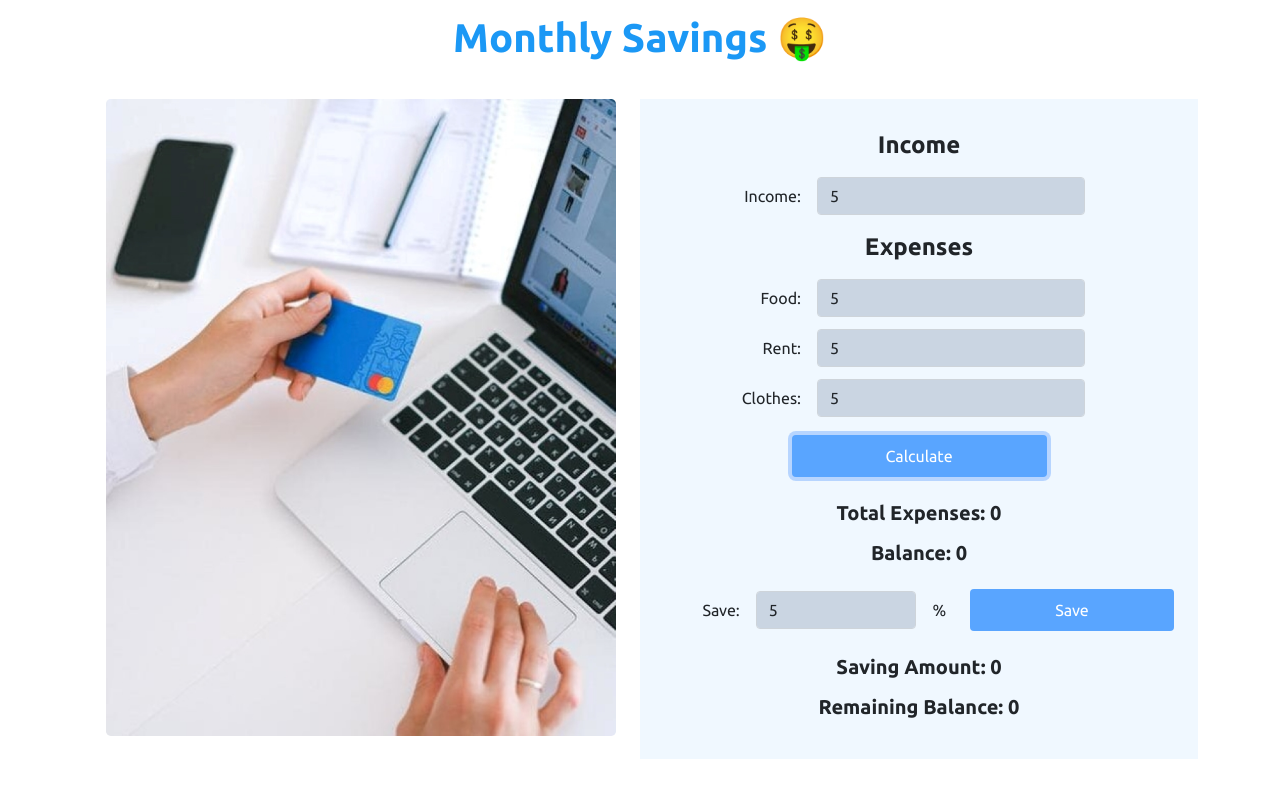
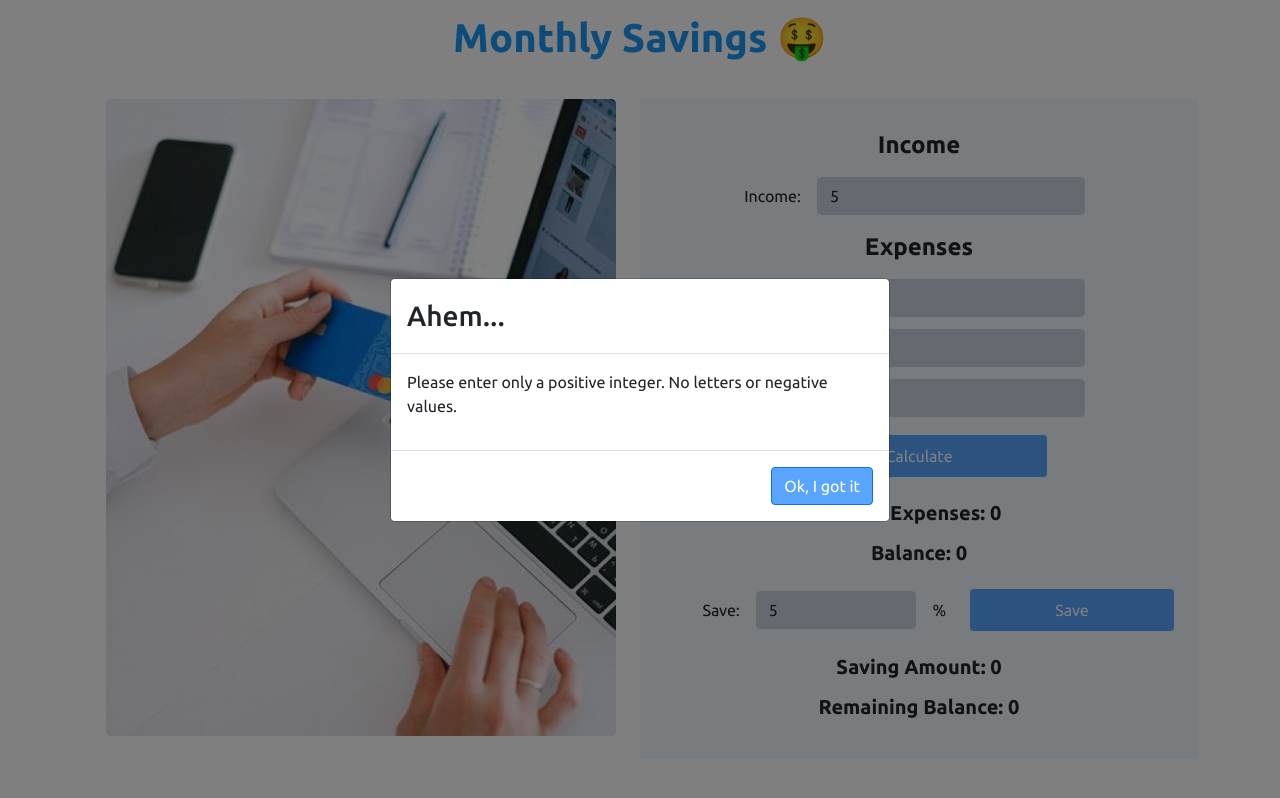
Before and after one commit to codecatalystPratyush/money-master, a plain HTML site: page index.html in a window 1280 px wide. Both pictures are taken after typing "5", "5", "5", "5", "5" into the empty fields and a click on the button "Calculate". Drawn offline with nearby package versions, Linux system fonts and the light colour scheme.

Commit message:
error modal added

```diff
--- a/index.html
+++ b/index.html
@@ -62,6 +62,16 @@
                 <h5 class="fw-bold my-3">Remaining Balance: <span id="remaining-balance">0</span></h5>
             </div>
         </section>
+
+        <div class="modal fade" id="modal-ahem" data-bs-backdrop="static" data-bs-keyboard="false" tabindex="-1" aria-labelledby="staticBackdropLabel" aria-hidden="true">
+            <div class="modal-dialog modal-dialog-centered">
+                <div class="modal-content">
+                    <div class="modal-header"><h3 class="modal-title" id="staticBackdropLabel">Ahem...</h3></div>
+                    <div class="modal-body"><p>Please enter only a positive integer. No letters or negative values.</p></div>
+                    <div class="modal-footer"><button type="button" class="btn btn-primary" data-bs-dismiss="modal">Ok, I got it</button></div>
+                </div>
+            </div>
+        </div>
     </main>
 </body>
 </html>
--- a/js/main.js
+++ b/js/main.js
@@ -3,12 +3,12 @@ window.addEventListener('load', () => {
         const values = [invalid('income'), invalid('food'), invalid('rent'), invalid('clothes')];
 
         if (values[0] == 'invalid' || values[1] == 'invalid' || values[2] == 'invalid' || values[3] == 'invalid') {
-            // error modal
+            showError();
         } else {
             const expenses = values[1] + values[2] + values[3];
 
             if (expenses > values[0]) {
-                // error modal
+                showError();
             } else {
                 document.getElementById('total-expenses').innerText = expenses;
                 document.getElementById('balance').innerText = values[0] - expenses;
@@ -21,18 +21,17 @@ window.addEventListener('load', () => {
         const values = [invalid('income'), invalid('save')];
 
         if (values[0] == 'invalid' || values[1] == 'invalid' || values[1] > 100) {
-            // error modal
+            showError();
         } else {
             const amount = values[0] * values[1] / 100;
 
             if (amount > balance) {
-                // error modal
+                showError();
             } else {
                 document.getElementById('saving-amount').innerText = amount;
                 document.getElementById('remaining-balance').innerText = balance - amount;
             }
         }
-
     });
 });
 
@@ -45,3 +44,8 @@ function invalid(idName) {
         return input;
     }
 }
+
+function showError() {
+    const modalAhem = new bootstrap.Modal(document.getElementById('modal-ahem'));
+    modalAhem.show();
+}
```
